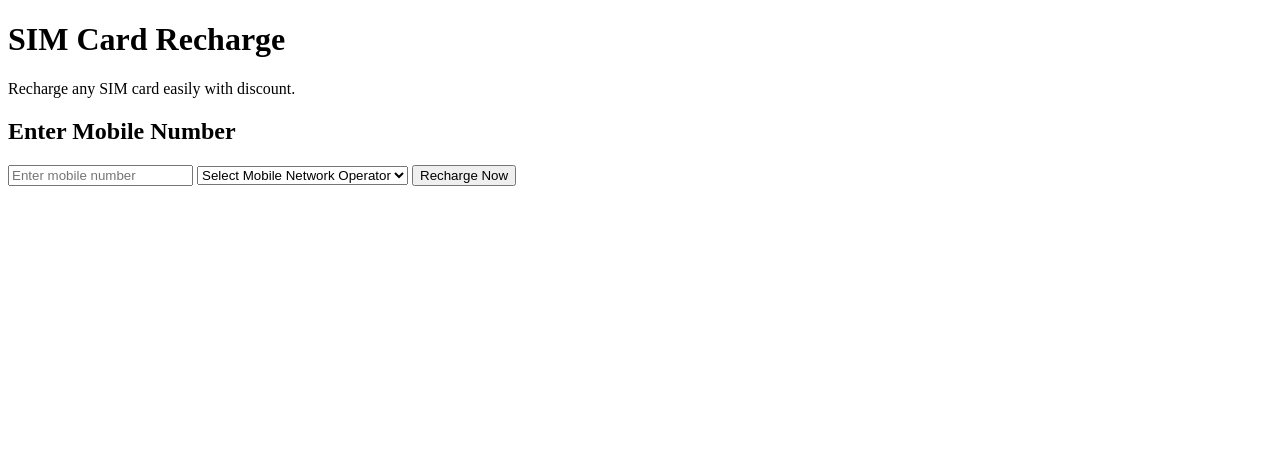
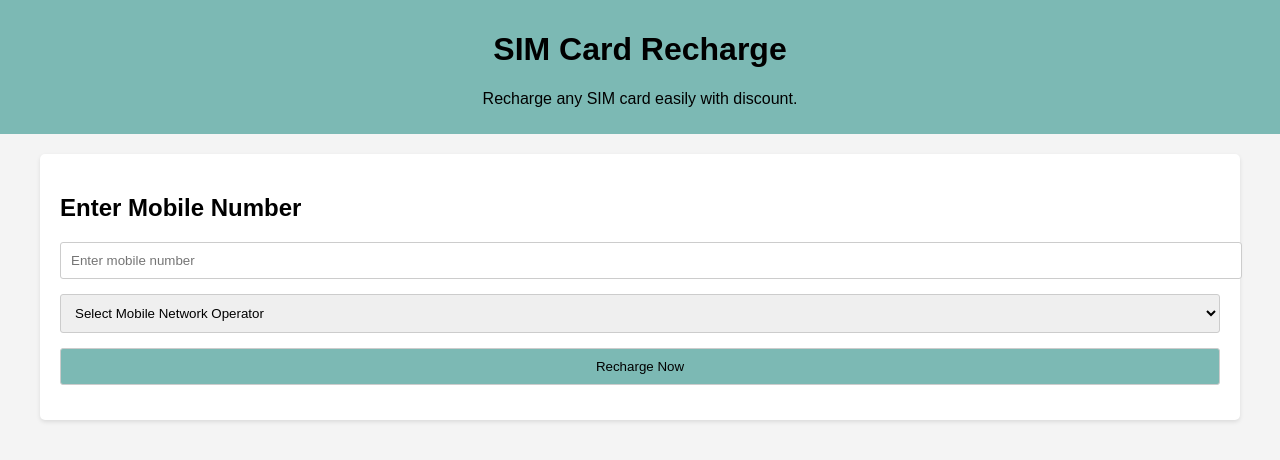
Before and after one commit to this-is-dsk/rechargewebsite, a plain HTML site: page index.html in a window 1280 px wide. Drawn offline with Linux system fonts and the light colour scheme.

Commit message:
structure of the site

```diff
--- a/index.html
+++ b/index.html
@@ -4,7 +4,7 @@
 <meta charset="UTF-8">
 <meta name="viewport" content="width=device-width, initial-scale=1.0">
 <title>SIM Card Recharge</title>
-<link rel="stylesheet" href="style.css" media="screen and (max-width: 767px)">
+<link rel="stylesheet" href="style.css">
 </head>
 <body class="body">
   <div class="header">
```
